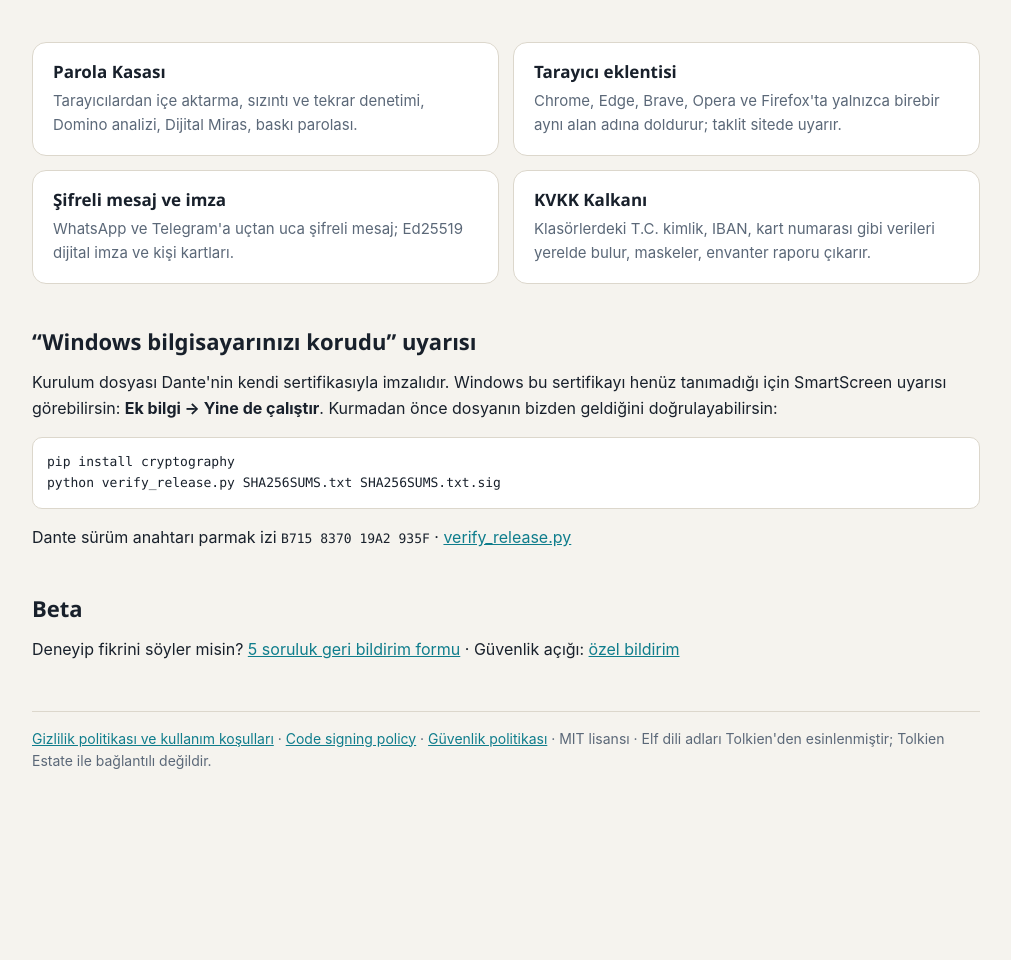
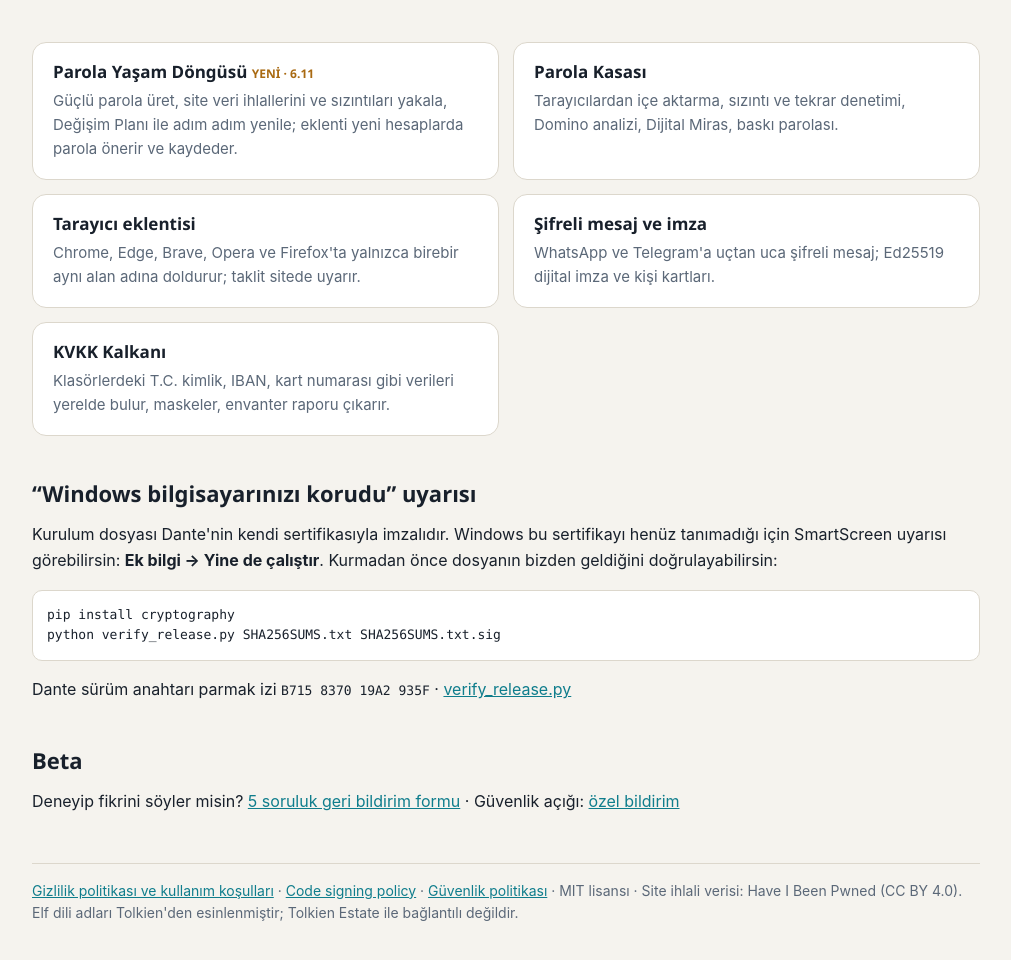
Before and after one commit to mcemkoca/elfcaesar-studio, a browser extension: page docs/index.html in a window 1280 px wide. Shown: the part 1024-1984 px from the top of the page, without its empty margins (134-1145 px from the left). Before the commit the page ends 1860 px from the top, so only its background shows below. Drawn offline with Linux system fonts and the light colour scheme.

Commit message:
Site: 6.11 Parola Yasam Dongusu karti, HIBP atfi
Co-Authored-By: Claude Opus 5.5 <noreply@anthropic.com>
Claude-Session: https://claude.ai/code/session_01PZCy8YLwswhGQFqHK49DCV

```diff
--- a/docs/index.html
+++ b/docs/index.html
@@ -45,6 +45,7 @@ footer{margin-top:48px;color:var(--muted);font-size:14px;border-top:1px solid va
 </div>
 <video controls preload="metadata" poster="media/poster.jpg" src="media/tanitim.mp4"></video>
 <div class="grid">
+<div class="card"><h2>Parola Yaşam Döngüsü <small style="color:var(--accent);font-size:12px">YENİ · 6.11</small></h2><p>Güçlü parola üret, site veri ihlallerini ve sızıntıları yakala, Değişim Planı ile adım adım yenile; eklenti yeni hesaplarda parola önerir ve kaydeder.</p></div>
 <div class="card"><h2>Parola Kasası</h2><p>Tarayıcılardan içe aktarma, sızıntı ve tekrar denetimi, Domino analizi, Dijital Miras, baskı parolası.</p></div>
 <div class="card"><h2>Tarayıcı eklentisi</h2><p>Chrome, Edge, Brave, Opera ve Firefox'ta yalnızca birebir aynı alan adına doldurur; taklit sitede uyarır.</p></div>
 <div class="card"><h2>Şifreli mesaj ve imza</h2><p>WhatsApp ve Telegram'a uçtan uca şifreli mesaj; Ed25519 dijital imza ve kişi kartları.</p></div>
@@ -57,7 +58,7 @@ python verify_release.py SHA256SUMS.txt SHA256SUMS.txt.sig</pre>
 <p class="links">Dante sürüm anahtarı parmak izi <code>B715 8370 19A2 935F</code> · <a href="https://github.com/mcemkoca/elfcaesar-studio/blob/main/tools/verify_release.py">verify_release.py</a></p>
 <h3>Beta</h3>
 <p class="links">Deneyip fikrini söyler misin? <a href="https://github.com/mcemkoca/elfcaesar-studio/issues/new?template=beta.yml">5 soruluk geri bildirim formu</a> · Güvenlik açığı: <a href="https://github.com/mcemkoca/elfcaesar-studio/security/advisories/new">özel bildirim</a></p>
-<footer class="links"><a href="yasal/">Gizlilik politikası ve kullanım koşulları</a> · <a href="kod-imzalama/">Code signing policy</a> · <a href="https://github.com/mcemkoca/elfcaesar-studio/blob/main/SECURITY.md">Güvenlik politikası</a> · MIT lisansı · Elf dili adları Tolkien'den esinlenmiştir; Tolkien Estate ile bağlantılı değildir.</footer>
+<footer class="links"><a href="yasal/">Gizlilik politikası ve kullanım koşulları</a> · <a href="kod-imzalama/">Code signing policy</a> · <a href="https://github.com/mcemkoca/elfcaesar-studio/blob/main/SECURITY.md">Güvenlik politikası</a> · MIT lisansı · Site ihlali verisi: Have I Been Pwned (CC BY 4.0). Elf dili adları Tolkien'den esinlenmiştir; Tolkien Estate ile bağlantılı değildir.</footer>
 </main>
 </body>
 </html>
```
